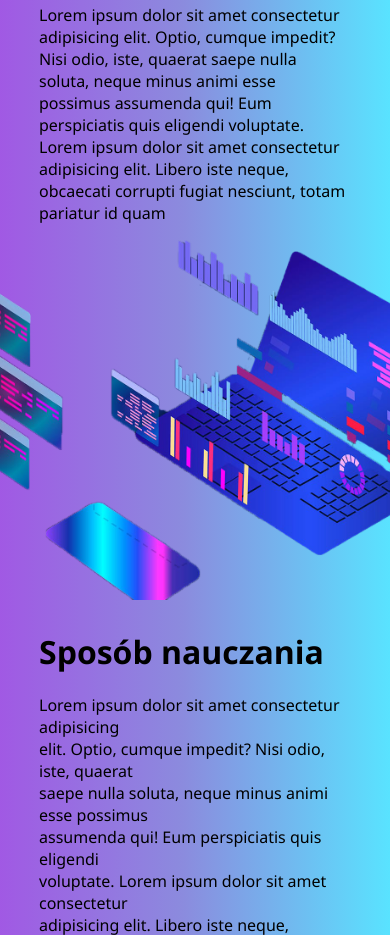
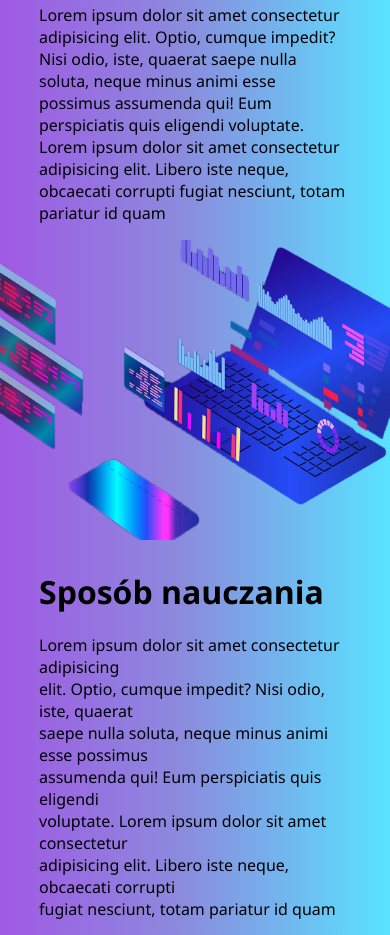
Before and after one commit to Adam903PL/PyGenius, a Flask app: page / in a window 390 px wide. Shown: the part 1184-2119 px from the top of the page. Run offline with Flask 3, Linux system fonts and the light colour scheme.

Commit message:
poprawka aa

```diff
--- a/static/css/main.css
+++ b/static/css/main.css
@@ -226,6 +226,15 @@ body{
 
     }
 
+.python_img2 {
+    width: 420px;
+    height: 300px;
+    background-image: url('/static/pictures/pc.png');
+    background-size: cover;
+    background-position: center;
+    border: none;
+}
+
 }
 
 
@@ -244,7 +253,7 @@ body{
 
 .python_img2 {
     width: 450px;
-    height: 360px;
+    height: 300px;
     background-image: url('/static/pictures/pc.png');
     background-size: cover;
     background-position: center;
```
